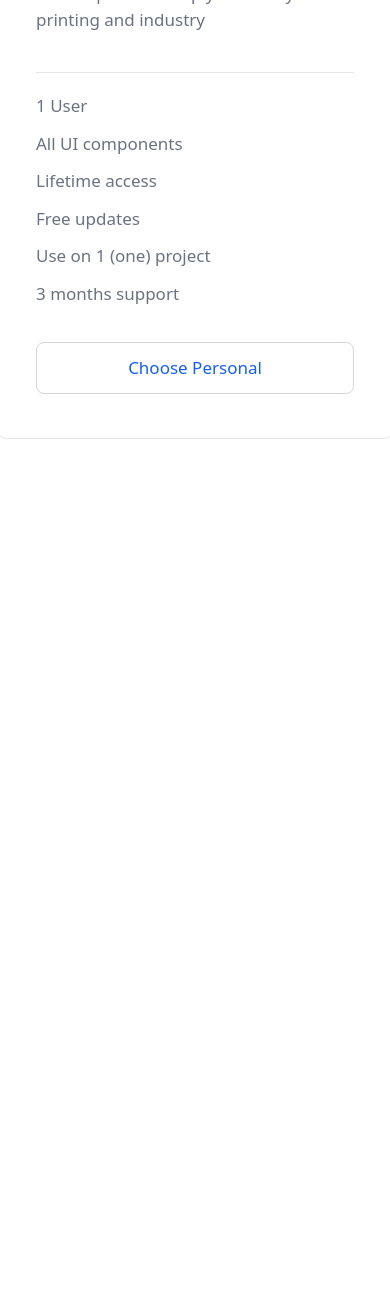
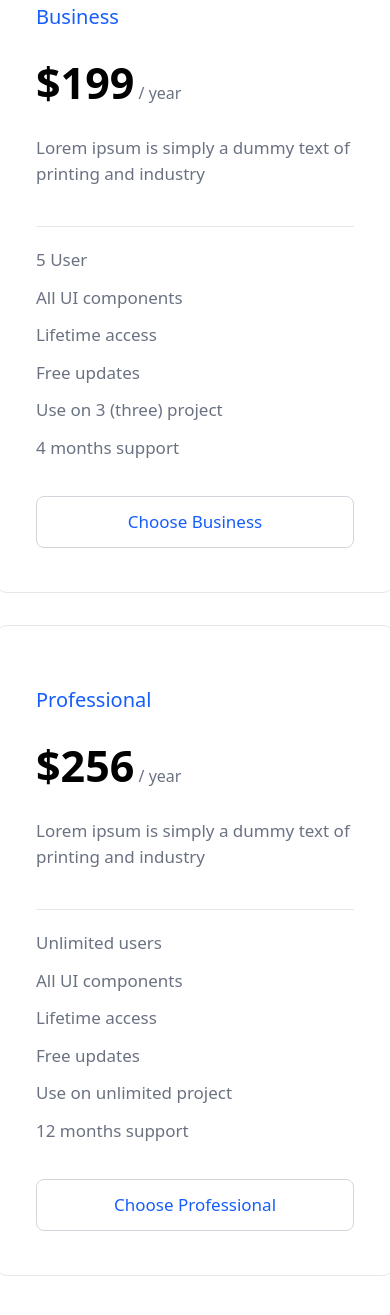
Before and after one commit to msharjeelaslam/StartupWebsite, a website: page src/index.html in a window 390 px wide. Shown: the part 4368-5683 px from the top of the page. Before the commit the page ends 4847 px from the top, so only its background shows below. Drawn offline with Linux system fonts and the light colour scheme.

Commit message:
4th section of the website completed fully responsive

```diff
--- a/src/index.html
+++ b/src/index.html
@@ -260,12 +260,18 @@
 
         </div>
 
+
+
+      </div>
+
+      <div class="  px-10 py-15 xs:px-12 sm:px-10 md:px-6 lg:px-12   border border-gray-200  rounded-xl">
+
         <div class="flex flex-col  gap-y-5 sm:gap-y-5 ">
 
-          <div class="text-blue-600 text-xl font-sans font-medium ">Personal</div>
+          <div class="text-blue-600 text-xl font-sans font-medium ">Business</div>
 
           <div>
-            <span class="text-[43px] font-sans font-bold  ">$59</span> <span class="text-base text-gray-500 font-sans font-medium">/ year</span>
+            <span class="text-[43px] font-sans font-bold  ">$199</span> <span class="text-base text-gray-500 font-sans font-medium">/ year</span>
           </div>
 
           <div class="max-w-80 sm:max-w-58 text-[17px] font-sans text-gray-500">Lorem ipsum is simply a dummy text of printing and industry</div>
@@ -273,15 +279,15 @@
           <hr class="text-gray-200 mt-5">
 
           <div class="grid grid-cols-1 gap-y-3">
-            <div class="text-[17px] font-sans text-gray-500">1 User</div>
+            <div class="text-[17px] font-sans text-gray-500">5 User</div>
             <div class="text-[17px] font-sans text-gray-500">All UI components</div>
             <div class="text-[17px] font-sans text-gray-500">Lifetime access</div>
             <div class="text-[17px]  font-sans text-gray-500">Free updates</div>
-            <div class="text-[17px] font-sans text-gray-500">Use on 1 (one) project</div>
-            <div class="text-[17px] font-sans text-gray-500">3 months support</div>
+            <div class="text-[17px] font-sans text-gray-500">Use on 3 (three) project</div>
+            <div class="text-[17px] font-sans text-gray-500">4 months support</div>
           </div>
 
-          <button class="py-3 border border-gray-300 text-[17px] font-sans font-medium text-blue-600 rounded-lg translate-y-4 hover:cursor-pointer hover:bg-blue-600 hover:text-white transition duration-150">Choose Personal</button>
+          <button class="py-3 border border-gray-300 text-[17px] font-sans font-medium text-blue-600 rounded-lg translate-y-4 hover:cursor-pointer hover:bg-blue-600 hover:text-white transition duration-150">Choose Business</button>
 
 
         </div>
@@ -289,6 +295,39 @@
 
 
       </div>
+
+      <div class="  px-10 py-15 xs:px-12 sm:px-10 md:px-6 lg:px-12   border border-gray-200  rounded-xl">
+
+        <div class="flex flex-col  gap-y-5 sm:gap-y-5 ">
+
+          <div class="text-blue-600 text-xl font-sans font-medium ">Professional</div>
+
+          <div>
+            <span class="text-[43px] font-sans font-bold  ">$256</span> <span class="text-base text-gray-500 font-sans font-medium">/ year</span>
+          </div>
+
+          <div class="max-w-80 sm:max-w-58 text-[17px] font-sans text-gray-500">Lorem ipsum is simply a dummy text of printing and industry</div>
+
+          <hr class="text-gray-200 mt-5">
+
+          <div class="grid grid-cols-1 gap-y-3">
+            <div class="text-[17px] font-sans text-gray-500">Unlimited users</div>
+            <div class="text-[17px] font-sans text-gray-500">All UI components</div>
+            <div class="text-[17px] font-sans text-gray-500">Lifetime access</div>
+            <div class="text-[17px]  font-sans text-gray-500">Free updates</div>
+            <div class="text-[17px] font-sans text-gray-500">Use on unlimited project</div>
+            <div class="text-[17px] font-sans text-gray-500">12 months support</div>
+          </div>
+
+          <button class="py-3 border border-gray-300 text-[17px] font-sans font-medium text-blue-600 rounded-lg translate-y-4 hover:cursor-pointer hover:bg-blue-600 hover:text-white transition duration-150">Choose Professional</button>
+
+
+        </div>
+
+
+
+      </div>
+
 
 
 
```
Also changed, not shown: src/output.css.
